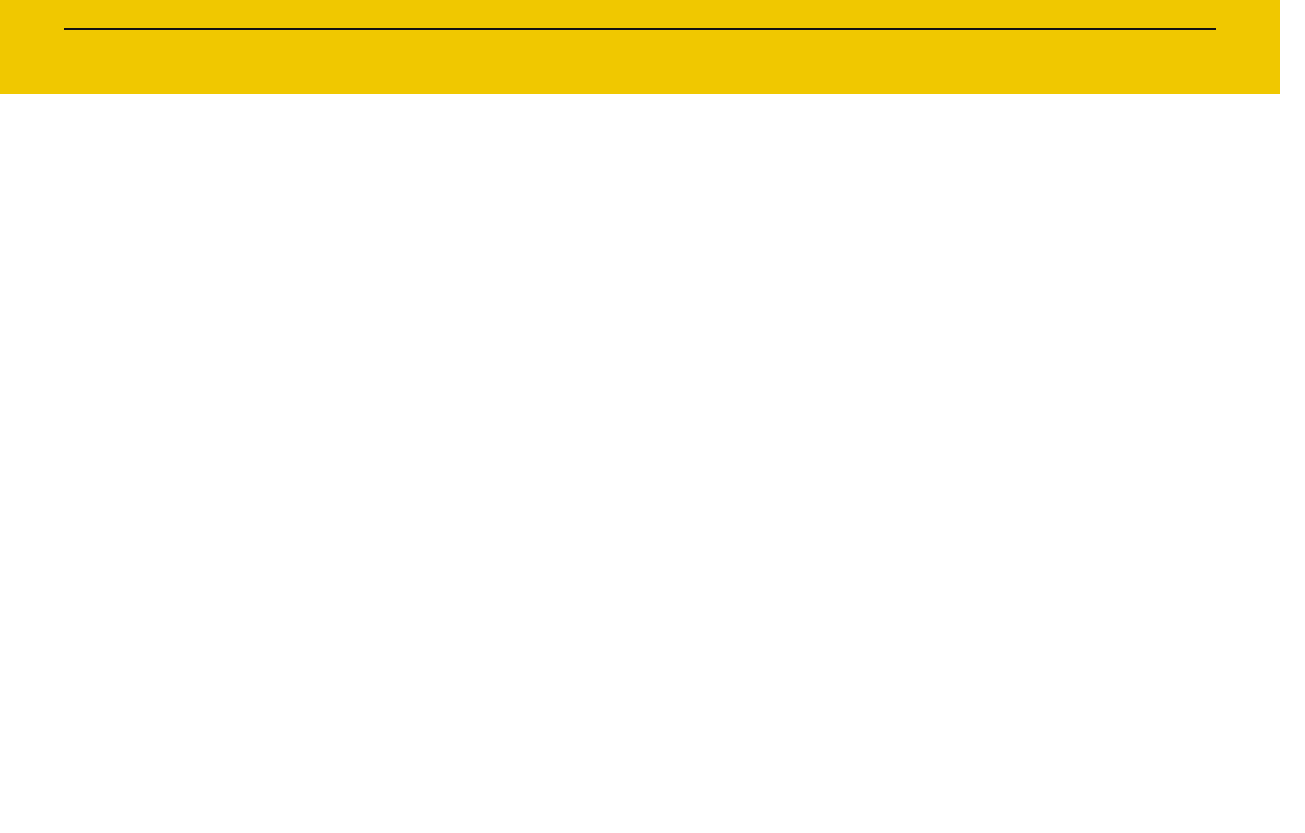
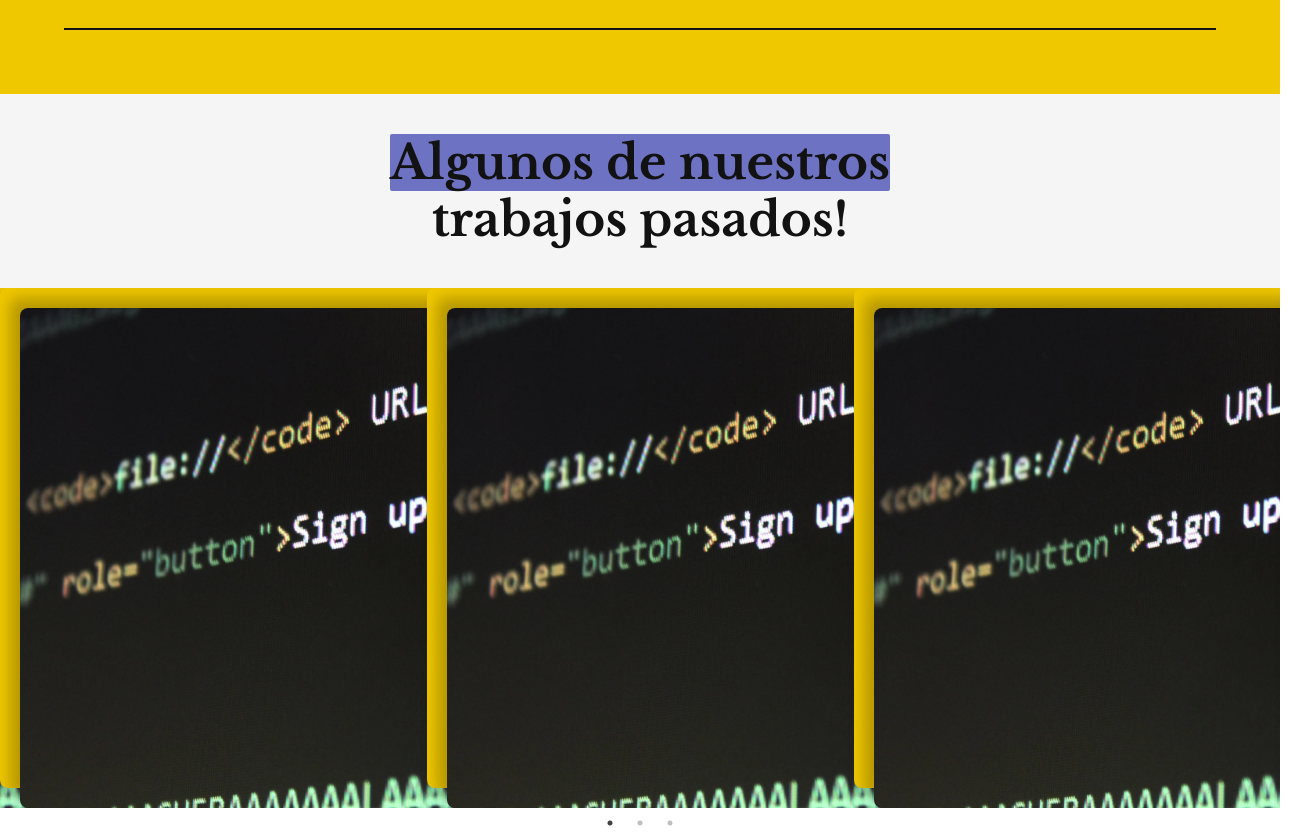
Before and after one commit to Kilafy/kilafy, a React (Vite) app: page / in a window 1280 px wide. Shown: the part 5260-6093 px from the top of the page, 1305 px wide, since content can reach past the window. Before the commit the page ends 5354 px from the top, so only its background shows below. Built offline with nearby package versions, Linux system fonts and the light colour scheme.

Commit message:
Base carrousel added

```diff
--- a/index.html
+++ b/index.html
@@ -2,7 +2,22 @@
 <html lang="en">
   <head>
     <meta charset="UTF-8" />
-    <link rel="icon" type="image/svg+xml" href="/assets/logo/svg/Logo_Blanco_Fondo_Negro_K.svg" />
+    <link
+      rel="icon"
+      type="image/svg+xml"
+      href="/assets/logo/svg/Logo_Blanco_Fondo_Negro_K.svg"
+    />
+    <link
+      rel="stylesheet"
+      type="text/css"
+      charset="UTF-8"
+      href="https://cdnjs.cloudflare.com/ajax/libs/slick-carousel/1.6.0/slick.min.css"
+    />
+    <link
+      rel="stylesheet"
+      type="text/css"
+      href="https://cdnjs.cloudflare.com/ajax/libs/slick-carousel/1.6.0/slick-theme.min.css"
+    />
     <meta name="viewport" content="width=device-width, initial-scale=1.0" />
     <title>Kilafy</title>
   </head>
--- a/package.json
+++ b/package.json
@@ -12,7 +12,9 @@
   "dependencies": {
     "react": "^18.2.0",
     "react-dom": "^18.2.0",
-    "scroll-lock": "^2.1.5"
+    "react-slick": "^0.30.2",
+    "scroll-lock": "^2.1.5",
+    "slick-carousel": "^1.8.1"
   },
   "devDependencies": {
     "@types/react": "^18.2.66",
--- a/src/App.jsx
+++ b/src/App.jsx
@@ -3,6 +3,7 @@ import Hero from "./components/Hero";
 import AboutUs from "./components/AboutUs";
 import Services from "./components/Services";
 import Metodology from "./components/Metodology";
+import Carrousel from "./components/Carrousel";
 
 const App = () => {
   return (
@@ -13,6 +14,7 @@ const App = () => {
         <AboutUs />
         <Services />
         <Metodology />
+        <Carrousel />
       </div>
     </>
   );
--- /dev/null
+++ b/src/components/Carrousel.jsx
@@ -0,0 +1,46 @@
+import { pastProjectsContent } from "../constants";
+import Slider from "react-slick";
+import PhotoFrame from "./PhotoFrame";
+
+const PastProjects = () => {
+  return (
+    <div>
+      {/* This is the title box of PastProjects section */}
+      <div className="my-10 flex flex-col items-center">
+        <div className="h3 rounded-sm p- bg-color-4 mx inline-flex m-auto">
+          {pastProjectsContent.titleFirstText}
+        </div>
+        <div className="h3">{pastProjectsContent.titleSecondText}</div>
+      </div>
+
+      {/* This is the container of the past projects slider */}
+      <div>
+        <Slider
+          dots={true}
+          arrows={true}
+          infinite={true}
+          speed={500}
+          slidesToShow={3}
+          slidesToScroll={1}
+          centerMode={true}
+          centerPadding="0px"
+          adaptiveHeight={true}
+        >
+          {pastProjectsContent.projects.map((project) => (
+            <PhotoFrame
+              key={project.id}
+              imgSrc={project.photo}
+              imgWidth={500}
+              imgHeight={500}
+              frameRounded="rounded-lg"
+              frameColor="bg-color-1"
+              framePosition="topLeft"
+            />
+          ))}
+        </Slider>
+      </div>
+    </div>
+  );
+};
+
+export default PastProjects;
--- a/src/constants/index.js
+++ b/src/constants/index.js
@@ -147,3 +147,33 @@ export const metodologyContent = [
       necesidades y expectativas de nuestros clientes.",
   },
 ];
+
+export const pastProjectsContent = {
+  titleFirstText: "Algunos de nuestros",
+  titleSecondText: "trabajos pasados!",
+  projects: [
+    {
+      id: "0",
+      photo: "/assets/images/backgrounds/IMG_1.webp",
+      metadata: {
+        name: "headphones-store",
+      }
+    },
+    {
+      id: "1",
+      photo: "/assets/images/backgrounds/IMG_1.webp",
+      metadata: {
+        name: "medusa-earth",
+      }
+    },
+    {
+      id: "2",
+      photo: "/assets/images/backgrounds/IMG_1.webp",
+      metadata: {
+        name: "freemove-training",
+      }
+    },
+  ],
+  sliderSize: 3,
+  slideTimeout: 1, //Seconds
+};
```
Also changed, not shown: 1 other file (tests, documents, lock files or other folders).
